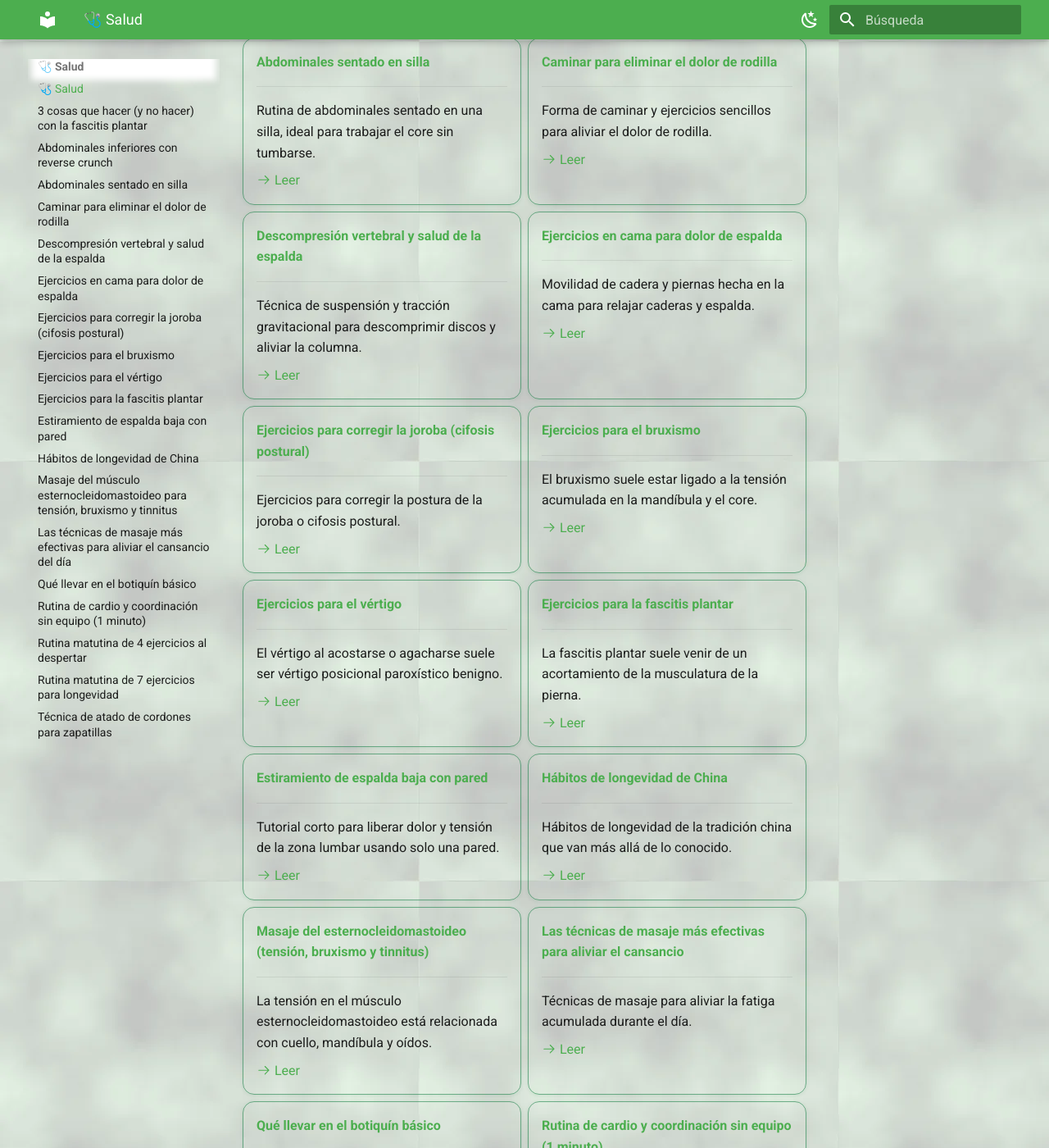
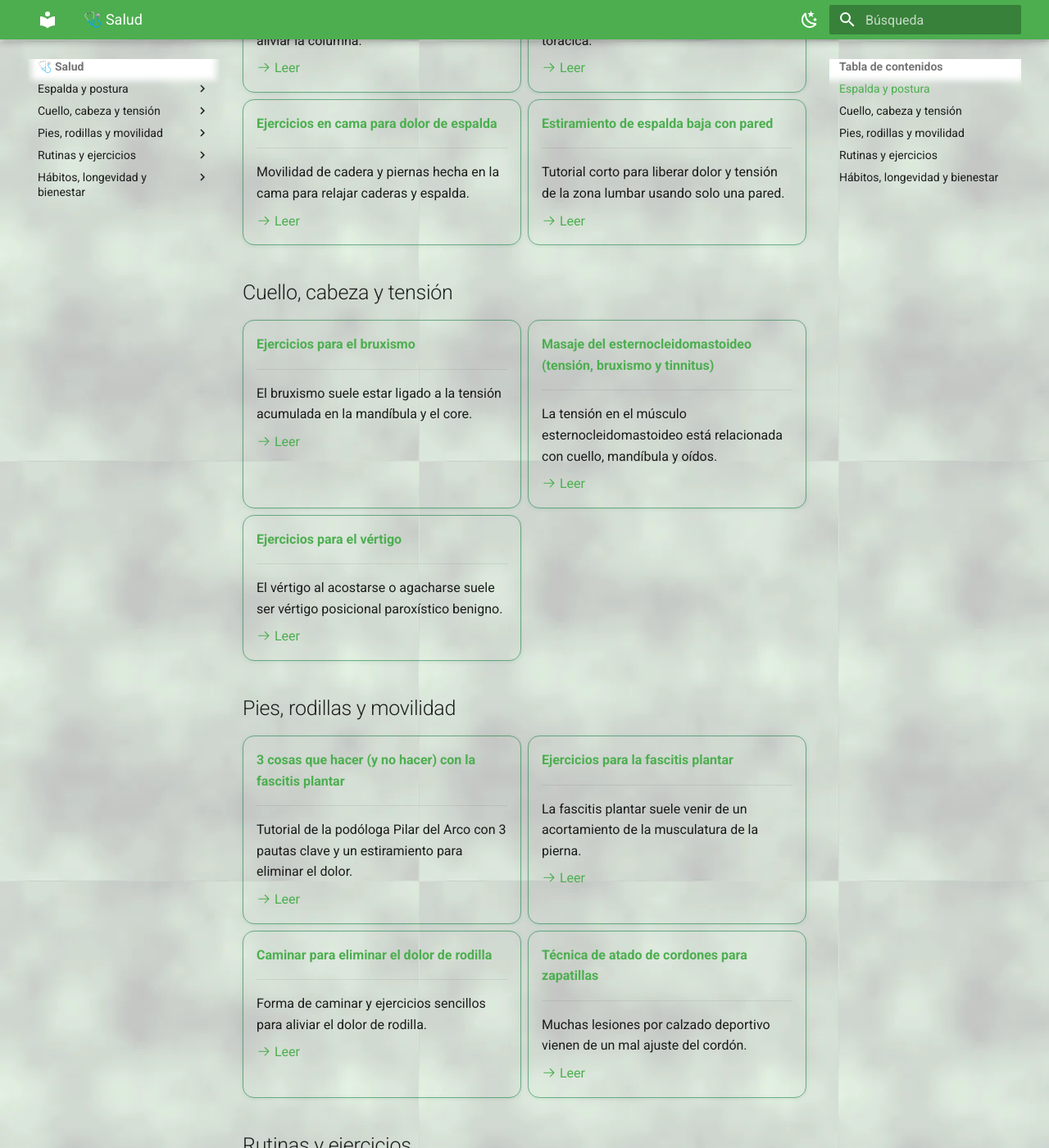
Before and after one commit to mosqueteroweb/Salud, an MkDocs documentation site: the page built from docs/salud/index.md, in a window 1280 px wide and 1400 px high, scrolled down 461 px. Shown: the whole window at 82% size. Built offline with MkDocs 1.6.1 and Material for MkDocs 9.7.7, drawn with Linux system fonts in a browser that asks for light colours; some of the changed text lies outside the part shown.

Commit message:
Organizar categoría Salud en subcategorías temáticas y actualizar navegación

```diff
--- a/docs/salud/index.md
+++ b/docs/salud/index.md
@@ -1,6 +1,76 @@
 # 🩺 Salud
 
-Artículos sobre salud, primeros auxilios, botiquines, hábitos y bienestar:
+Artículos, ejercicios y guías sobre salud postural, movilidad, alivio del dolor y bienestar:
+
+## Espalda y postura
+
+<div class="grid cards" markdown>
+
+- [__Descompresión vertebral y salud de la espalda__](descompresion-vertebral-colgarse.md)
+
+    ---
+
+    Técnica de suspensión y tracción gravitacional para descomprimir discos y aliviar la columna.
+
+    [:octicons-arrow-right-24: Leer](descompresion-vertebral-colgarse.md)
+
+- [__Ejercicios para corregir la joroba (cifosis postural)__](ejercicios-para-corregir-la-joroba-cifosis-postural.md)
+
+    ---
+
+    Ejercicios para corregir la postura de la joroba o cifosis postural y apertura torácica.
+
+    [:octicons-arrow-right-24: Leer](ejercicios-para-corregir-la-joroba-cifosis-postural.md)
+
+- [__Ejercicios en cama para dolor de espalda__](ejercicios-en-cama-para-dolor-de-espalda.md)
+
+    ---
+
+    Movilidad de cadera y piernas hecha en la cama para relajar caderas y espalda.
+
+    [:octicons-arrow-right-24: Leer](ejercicios-en-cama-para-dolor-de-espalda.md)
+
+- [__Estiramiento de espalda baja con pared__](estiramiento-de-espalda-baja-con-pared.md)
+
+    ---
+
+    Tutorial corto para liberar dolor y tensión de la zona lumbar usando solo una pared.
+
+    [:octicons-arrow-right-24: Leer](estiramiento-de-espalda-baja-con-pared.md)
+
+</div>
+
+## Cuello, cabeza y tensión
+
+<div class="grid cards" markdown>
+
+- [__Ejercicios para el bruxismo__](ejercicios-para-el-bruxismo.md)
+
+    ---
+
+    El bruxismo suele estar ligado a la tensión acumulada en la mandíbula y el core.
+
+    [:octicons-arrow-right-24: Leer](ejercicios-para-el-bruxismo.md)
+
+- [__Masaje del esternocleidomastoideo (tensión, bruxismo y tinnitus)__](masaje-del-musculo-esternocleidomastoideo-para-tension-bruxismo-y-tinnitus.md)
+
+    ---
+
+    La tensión en el músculo esternocleidomastoideo está relacionada con cuello, mandíbula y oídos.
+
+    [:octicons-arrow-right-24: Leer](masaje-del-musculo-esternocleidomastoideo-para-tension-bruxismo-y-tinnitus.md)
+
+- [__Ejercicios para el vértigo__](ejercicios-para-el-vertigo.md)
+
+    ---
+
+    El vértigo al acostarse o agacharse suele ser vértigo posicional paroxístico benigno.
+
+    [:octicons-arrow-right-24: Leer](ejercicios-para-el-vertigo.md)
+
+</div>
+
+## Pies, rodillas y movilidad
 
 <div class="grid cards" markdown>
 
@@ -11,6 +81,36 @@ Artículos sobre salud, primeros auxilios, botiquines, hábitos y bienestar:
     Tutorial de la podóloga Pilar del Arco con 3 pautas clave y un estiramiento para eliminar el dolor.
 
     [:octicons-arrow-right-24: Leer](3-cosas-que-hacer-y-no-hacer-con-la-fascitis-plantar.md)
+
+- [__Ejercicios para la fascitis plantar__](ejercicios-para-la-fascitis-plantar.md)
+
+    ---
+
+    La fascitis plantar suele venir de un acortamiento de la musculatura de la pierna.
+
+    [:octicons-arrow-right-24: Leer](ejercicios-para-la-fascitis-plantar.md)
+
+- [__Caminar para eliminar el dolor de rodilla__](caminar-para-eliminar-el-dolor-de-rodilla.md)
+
+    ---
+
+    Forma de caminar y ejercicios sencillos para aliviar el dolor de rodilla.
+
+    [:octicons-arrow-right-24: Leer](caminar-para-eliminar-el-dolor-de-rodilla.md)
+
+- [__Técnica de atado de cordones para zapatillas__](tecnica-de-atado-de-cordones-para-zapatillas.md)
+
+    ---
+
+    Muchas lesiones por calzado deportivo vienen de un mal ajuste del cordón.
+
+    [:octicons-arrow-right-24: Leer](tecnica-de-atado-de-cordones-para-zapatillas.md)
+
+</div>
+
+## Rutinas y ejercicios
+
+<div class="grid cards" markdown>
 
 - [__Abdominales inferiores con reverse crunch__](abdominales-inferiores-con-reverse-crunch.md)
 
@@ -28,69 +128,27 @@ Artículos sobre salud, primeros auxilios, botiquines, hábitos y bienestar:
 
     [:octicons-arrow-right-24: Leer](abdominales-sentado-en-silla.md)
 
-- [__Caminar para eliminar el dolor de rodilla__](caminar-para-eliminar-el-dolor-de-rodilla.md)
+- [__Rutina de cardio y coordinación sin equipo (1 minuto)__](rutina-de-cardio-y-coordinacion-sin-equipo-1-minuto.md)
 
     ---
 
-    Forma de caminar y ejercicios sencillos para aliviar el dolor de rodilla.
+    Entrenamiento de cuerpo completo sin equipamiento: cardio, core y fuerza.
 
-    [:octicons-arrow-right-24: Leer](caminar-para-eliminar-el-dolor-de-rodilla.md)
+    [:octicons-arrow-right-24: Leer](rutina-de-cardio-y-coordinacion-sin-equipo-1-minuto.md)
 
-- [__Descompresión vertebral y salud de la espalda__](descompresion-vertebral-colgarse.md)
+- [__Rutina matutina de 4 ejercicios al despertar__](rutina-matutina-de-4-ejercicios-al-despertar.md)
 
     ---
 
-    Técnica de suspensión y tracción gravitacional para descomprimir discos y aliviar la columna.
+    Activación corporal ligera justo al despertar, sin salir de casa ni estirar en exceso.
 
-    [:octicons-arrow-right-24: Leer](descompresion-vertebral-colgarse.md)
+    [:octicons-arrow-right-24: Leer](rutina-matutina-de-4-ejercicios-al-despertar.md)
 
-- [__Ejercicios en cama para dolor de espalda__](ejercicios-en-cama-para-dolor-de-espalda.md)
+</div>
 
-    ---
+## Hábitos, longevidad y bienestar
 
-    Movilidad de cadera y piernas hecha en la cama para relajar caderas y espalda.
-
-    [:octicons-arrow-right-24: Leer](ejercicios-en-cama-para-dolor-de-espalda.md)
-
-- [__Ejercicios para corregir la joroba (cifosis postural)__](ejercicios-para-corregir-la-joroba-cifosis-postural.md)
-
-    ---
-
-    Ejercicios para corregir la postura de la joroba o cifosis postural.
-
-    [:octicons-arrow-right-24: Leer](ejercicios-para-corregir-la-joroba-cifosis-postural.md)
-
-- [__Ejercicios para el bruxismo__](ejercicios-para-el-bruxismo.md)
-
-    ---
-
-    El bruxismo suele estar ligado a la tensión acumulada en la mandíbula y el core.
-
-    [:octicons-arrow-right-24: Leer](ejercicios-para-el-bruxismo.md)
-
-- [__Ejercicios para el vértigo__](ejercicios-para-el-vertigo.md)
-
-    ---
-
-    El vértigo al acostarse o agacharse suele ser vértigo posicional paroxístico benigno.
-
-    [:octicons-arrow-right-24: Leer](ejercicios-para-el-vertigo.md)
-
-- [__Ejercicios para la fascitis plantar__](ejercicios-para-la-fascitis-plantar.md)
-
-    ---
-
-    La fascitis plantar suele venir de un acortamiento de la musculatura de la pierna.
-
-    [:octicons-arrow-right-24: Leer](ejercicios-para-la-fascitis-plantar.md)
-
-- [__Estiramiento de espalda baja con pared__](estiramiento-de-espalda-baja-con-pared.md)
-
-    ---
-
-    Tutorial corto para liberar dolor y tensión de la zona lumbar usando solo una pared.
-
-    [:octicons-arrow-right-24: Leer](estiramiento-de-espalda-baja-con-pared.md)
+<div class="grid cards" markdown>
 
 - [__Hábitos de longevidad de China__](habitos-de-longevidad-de-china.md)
 
@@ -100,13 +158,13 @@ Artículos sobre salud, primeros auxilios, botiquines, hábitos y bienestar:
 
     [:octicons-arrow-right-24: Leer](habitos-de-longevidad-de-china.md)
 
-- [__Masaje del esternocleidomastoideo (tensión, bruxismo y tinnitus)__](masaje-del-musculo-esternocleidomastoideo-para-tension-bruxismo-y-tinnitus.md)
+- [__Rutina matutina de 7 ejercicios para longevidad__](rutina-matutina-de-7-ejercicios-para-longevidad.md)
 
     ---
 
-    La tensión en el músculo esternocleidomastoideo está relacionada con cuello, mandíbula y oídos.
+    Siete ejercicios de bajo impacto al despertar, sin equipamiento.
 
-    [:octicons-arrow-right-24: Leer](masaje-del-musculo-esternocleidomastoideo-para-tension-bruxismo-y-tinnitus.md)
+    [:octicons-arrow-right-24: Leer](rutina-matutina-de-7-ejercicios-para-longevidad.md)
 
 - [__Las técnicas de masaje más efectivas para aliviar el cansancio__](masaje-para-aliviar-el-cansancio.md)
 
@@ -124,36 +182,4 @@ Artículos sobre salud, primeros auxilios, botiquines, hábitos y bienestar:
 
     [:octicons-arrow-right-24: Leer](que-llevar-en-el-botiquin-basico.md)
 
-- [__Rutina de cardio y coordinación sin equipo (1 minuto)__](rutina-de-cardio-y-coordinacion-sin-equipo-1-minuto.md)
-
-    ---
-
-    Entrenamiento de cuerpo completo sin equipamiento: cardio, core y fuerza.
-
-    [:octicons-arrow-right-24: Leer](rutina-de-cardio-y-coordinacion-sin-equipo-1-minuto.md)
-
-- [__Rutina matutina de 4 ejercicios al despertar__](rutina-matutina-de-4-ejercicios-al-despertar.md)
-
-    ---
-
-    Activación corporal ligera justo al despertar, sin salir de casa ni estirar en exceso.
-
-    [:octicons-arrow-right-24: Leer](rutina-matutina-de-4-ejercicios-al-despertar.md)
-
-- [__Rutina matutina de 7 ejercicios para longevidad__](rutina-matutina-de-7-ejercicios-para-longevidad.md)
-
-    ---
-
-    Siete ejercicios de bajo impacto al despertar, sin equipamiento.
-
-    [:octicons-arrow-right-24: Leer](rutina-matutina-de-7-ejercicios-para-longevidad.md)
-
-- [__Técnica de atado de cordones para zapatillas__](tecnica-de-atado-de-cordones-para-zapatillas.md)
-
-    ---
-
-    Muchas lesiones por calzado deportivo vienen de un mal ajuste del cordón.
-
-    [:octicons-arrow-right-24: Leer](tecnica-de-atado-de-cordones-para-zapatillas.md)
-
 </div>
```
Also changed, not shown: docs/salud/.pages, 1 other file.
